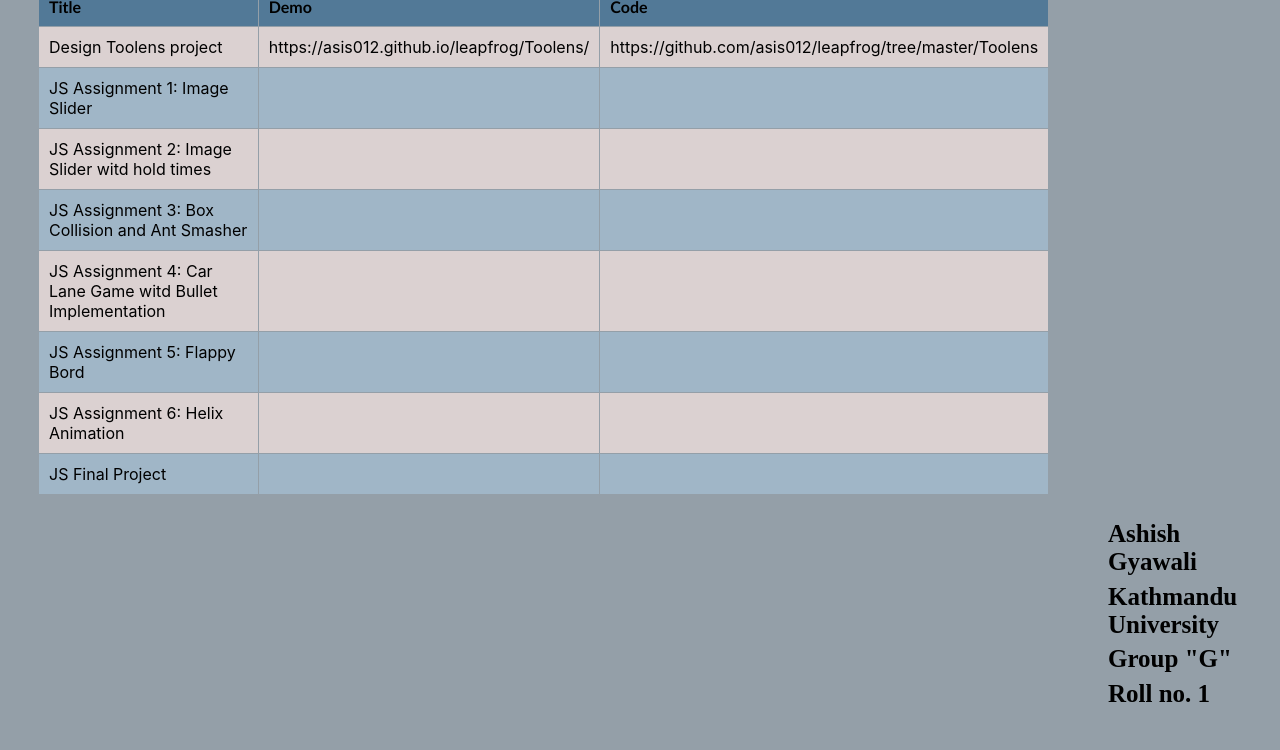
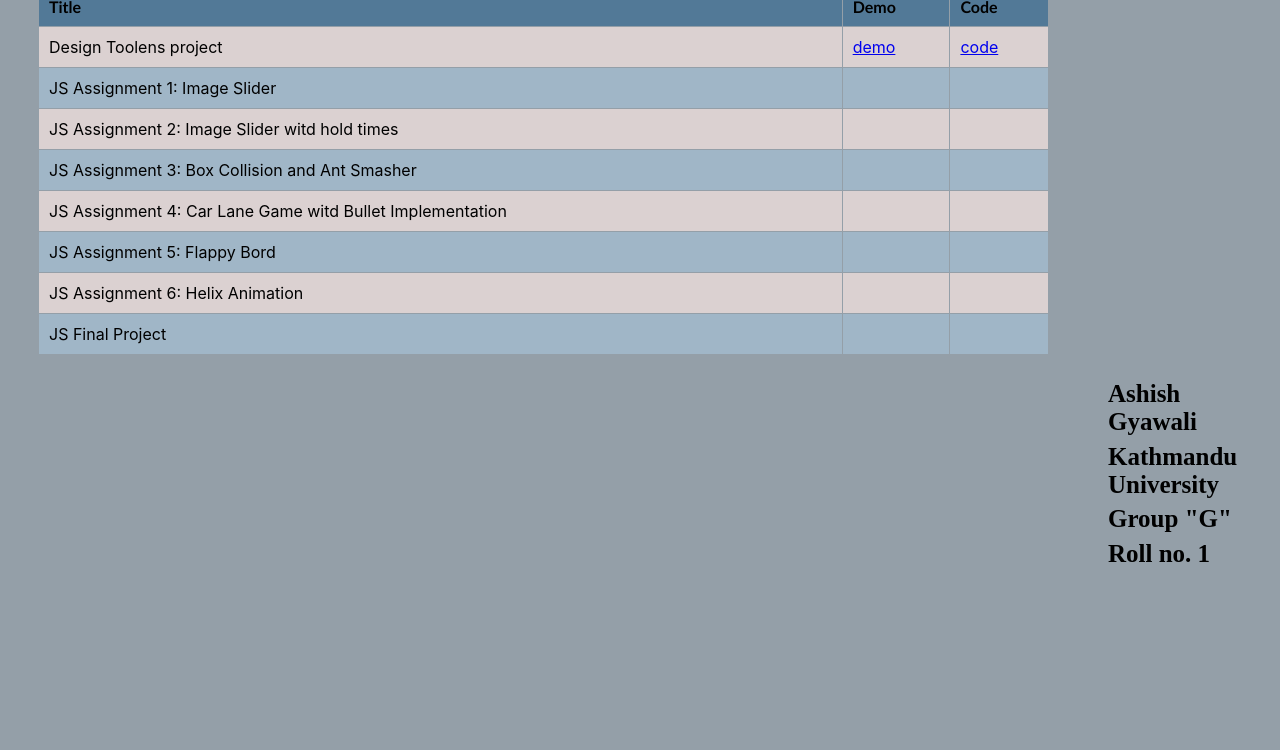
Before and after one commit to asis012/HTML-CSS-JS-assignments, a plain HTML site: page assignmentsheet/index.html in a window 1280 px wide. Shown: the part 62-812 px from the top of the page. Drawn offline with Linux system fonts and the light colour scheme.

Commit message:
Update index.html

```diff
--- a/assignmentsheet/index.html
+++ b/assignmentsheet/index.html
@@ -18,8 +18,9 @@
         </tr>
         <tr>
                 <td>Design Toolens project</td>
-                <td>https://asis012.github.io/leapfrog/Toolens/</td>
-                <td>https://github.com/asis012/leapfrog/tree/master/Toolens</td>
+
+                <td><a href="https://asis012.github.io/leapfrog/Toolens/">demo</td>
+                <td><a href="https://github.com/asis012/leapfrog/tree/master/Toolens">code</td>
 
         </tr>
         <tr>
```
